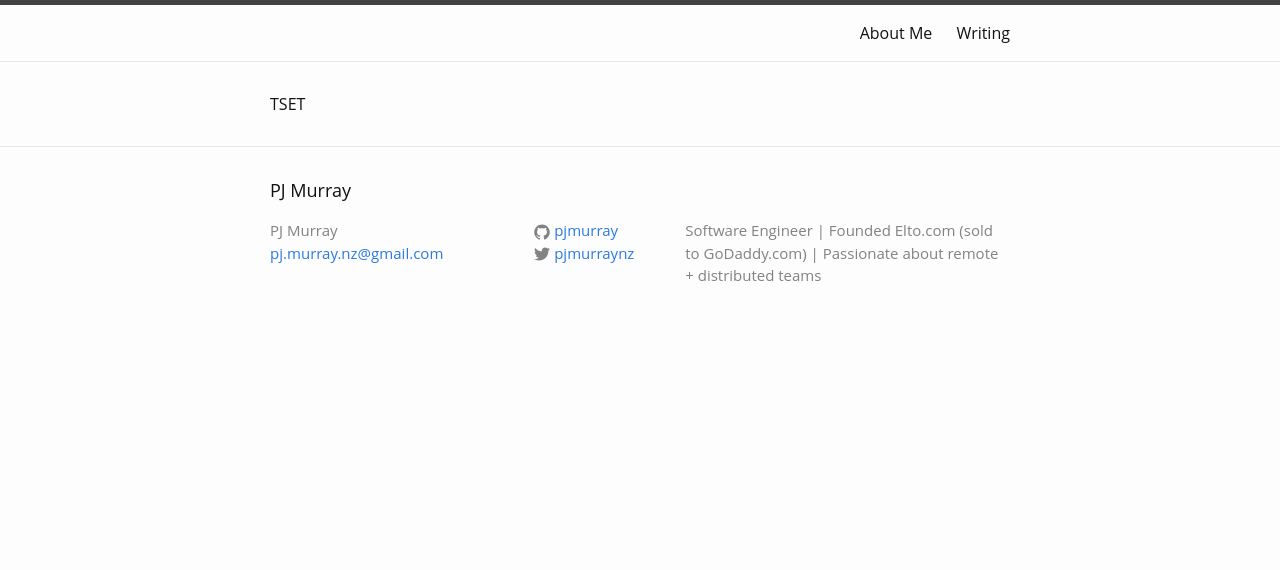
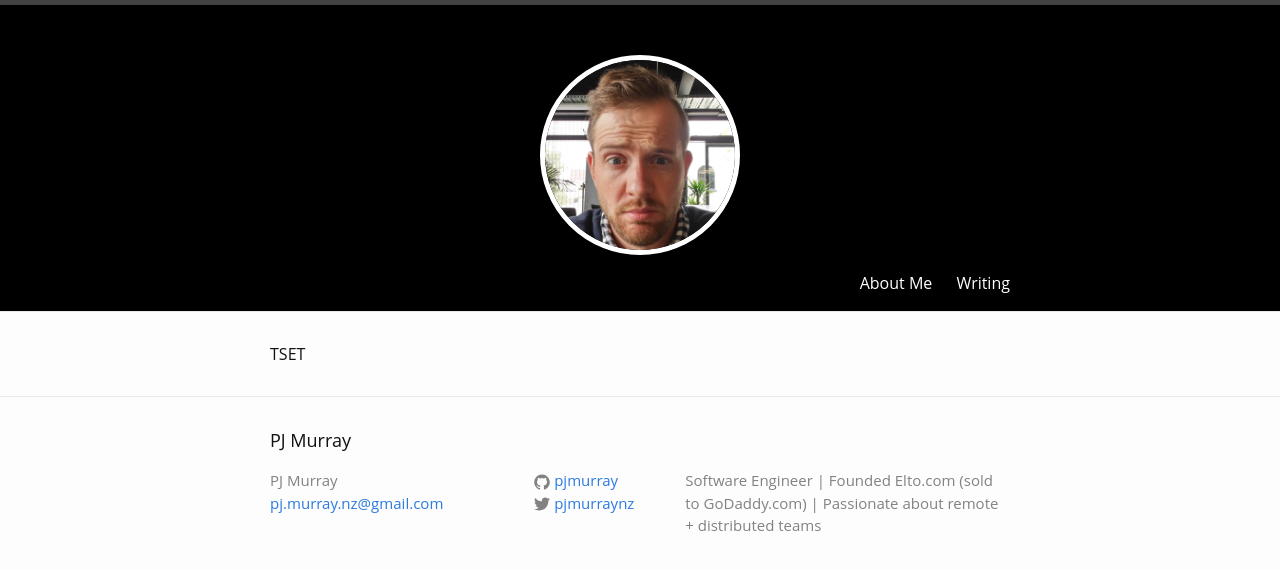
Before and after one commit to pjmurray/pjmurray.github.io, a Jekyll site: the page built from index.html, in a window 1280 px wide. Shown: the top 570 px of the page. Built offline with Jekyll 4.4.1, drawn with Linux system fonts in a browser that asks for light colours.

Commit message:
basic styling + image

```diff
--- a/_config.yml
+++ b/_config.yml
@@ -13,6 +13,9 @@ description: > # this means to ignore newlines until "baseurl:"
   teams
 baseurl: "" # the subpath of your site, e.g. /blog
 url: "http://pjmurray.nz" # the base hostname & protocol for your site
+sass:
+  sass_dir: _sass
+  style: compressed
 twitter_username: pjmurraynz
 github_username:  pjmurray
 current_location: London, United Kingdom
--- a/_includes/header.html
+++ b/_includes/header.html
@@ -3,7 +3,9 @@
   <div class="wrapper">
 
     <!-- <a class="site-title" href="{{ site.baseurl }}/">{{ site.title }}</a> -->
-
+    <div class='img-wrapper'>
+      <img src="/assets/profile_pic_square_1.png"/>
+    </div>
     <nav class="site-nav">
       <div class="trigger">
         {% for my_page in site.pages %}
--- a/_sass/_layout.scss
+++ b/_sass/_layout.scss
@@ -33,7 +33,7 @@
     }
 
     .page-link {
-        color: $text-color;
+        // color: $text-color;
         line-height: $base-line-height;
 
         // Gaps between nav items, but not on the last one
--- /dev/null
+++ b/_sass/_theme.scss
@@ -0,0 +1,23 @@
+header {
+  background-color: black;
+  nav a {color: white;}
+  nav a:visited {color: white;}
+}
+
+.img-wrapper {
+  $height: 200px;
+  padding: 0;
+  margin: 0 auto;
+  margin-top: 50px;
+  border: 5px solid white;
+  background-color: white;
+  overflow: hidden;
+  border-radius: $height / 2;
+  height: $height;
+  width: $height;
+  box-sizing: border-box;
+  img {
+    width: 100%;
+    height: 100%;
+  }
+}
--- a/css/main.scss
+++ b/css/main.scss
@@ -49,5 +49,6 @@ $on-laptop:        800px;
 @import
         "base",
         "layout",
-        "syntax-highlighting"
+        "syntax-highlighting",
+        "theme"
 ;
```
Also changed, not shown: assets/profile_pic_square_1.png (added).
